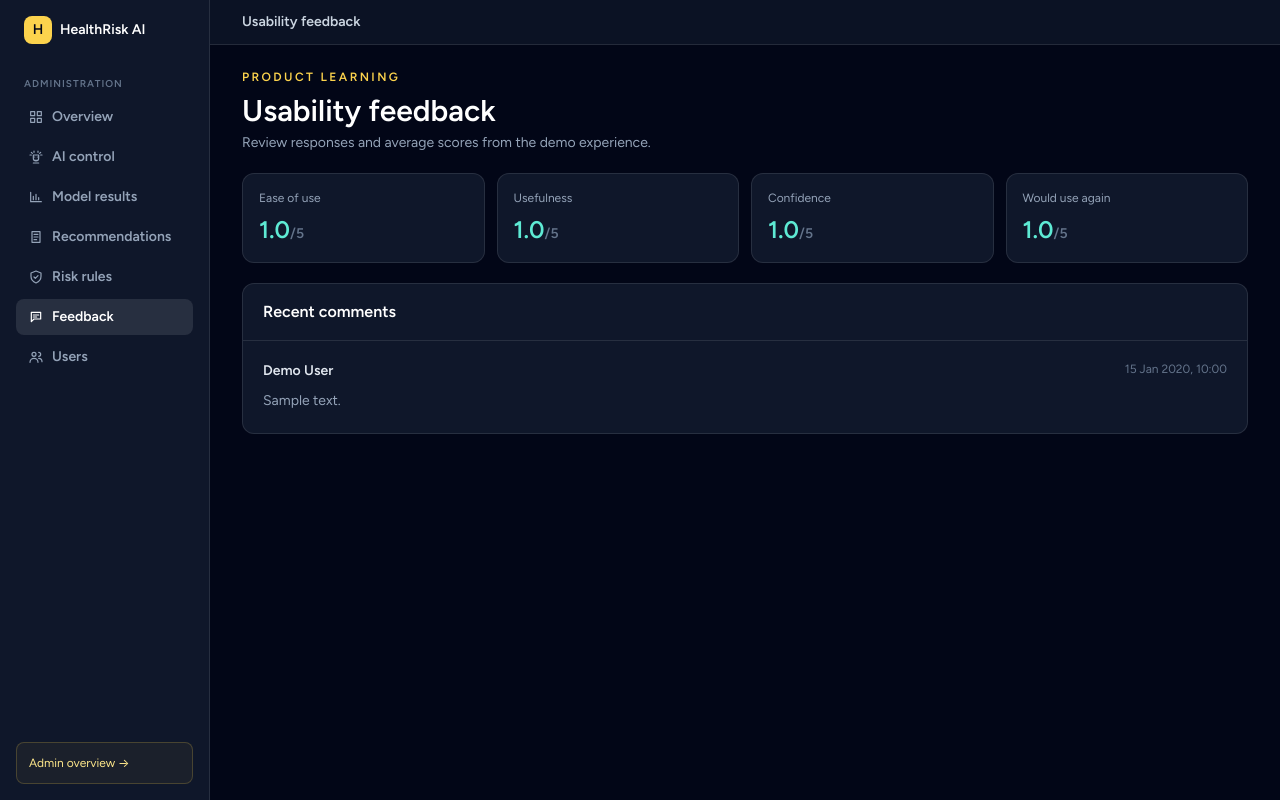
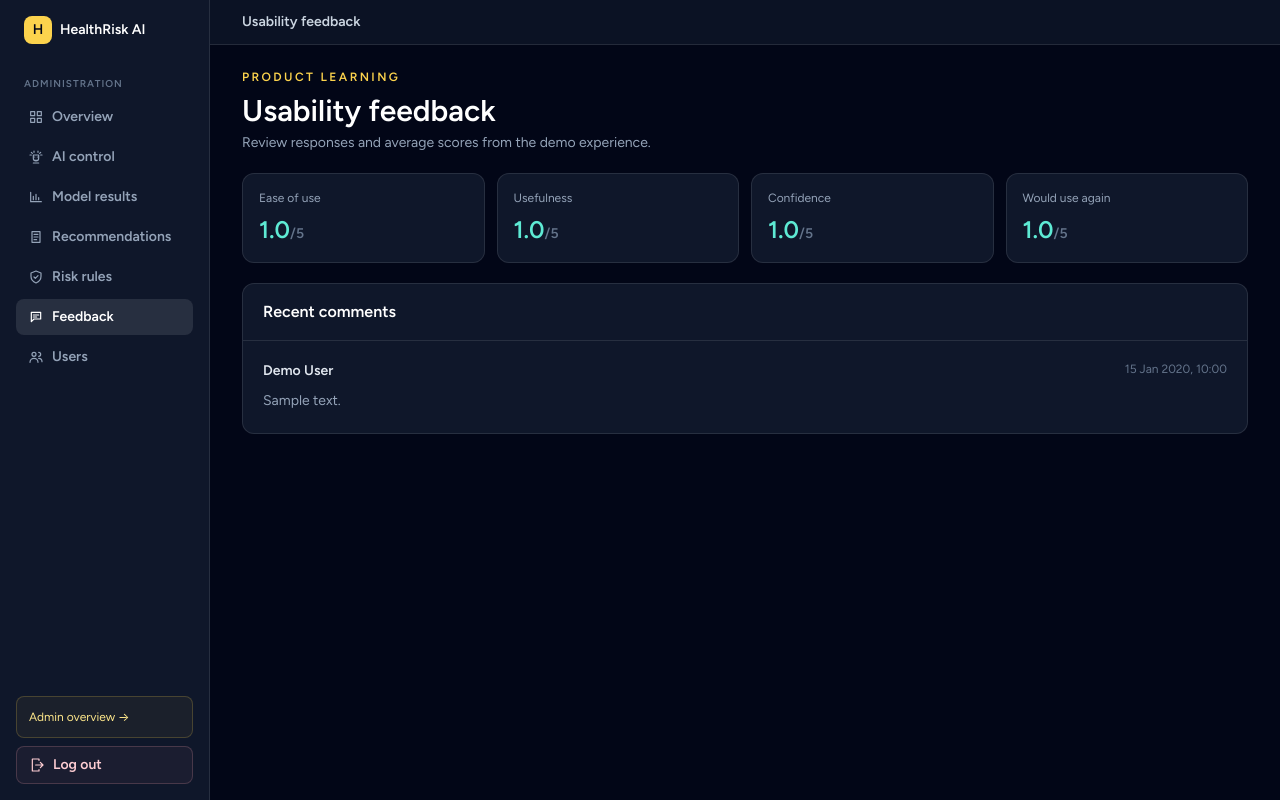
Before and after one commit to Jay-kod/HRAI, a Laravel app: page /admin/feedback in a window 1280 px wide. Run offline with Laravel 12, Linux system fonts and the light colour scheme; a user stored in the database is signed in; data comes from the database, SQL or seed files in the repository; tables that the repository leaves empty hold one stand-in row (values such as "Sample post"); style sheets or scripts are compiled from the project's sources; some libraries are stand-ins or nearby versions.

Commit message:
Add admin logout button
Co-authored-by: Copilot <223556219+Copilot@users.noreply.github.com>

```diff
--- a/resources/views/components/admin/sidebar.blade.php
+++ b/resources/views/components/admin/sidebar.blade.php
@@ -17,6 +17,9 @@
         <a href="{{ route('admin.feedback') }}" wire:navigate class="{{ $active === 'feedback' ? 'bg-white/10 text-white' : 'text-slate-400 hover:bg-white/5 hover:text-white' }} flex items-center gap-2 rounded-lg px-3 py-2 text-sm font-semibold"><svg class="h-4 w-4" aria-hidden="true" fill="none" stroke="currentColor" viewBox="0 0 24 24"><path stroke-linecap="round" stroke-linejoin="round" stroke-width="1.8" d="M5 5h14v10H9l-4 4V5Z"/><path stroke-linecap="round" stroke-linejoin="round" stroke-width="1.8" d="M8 9h8M8 12h5"/></svg><span>Feedback</span></a>
         <a href="{{ route('admin.users') }}" wire:navigate class="{{ $active === 'users' ? 'bg-white/10 text-white' : 'text-slate-400 hover:bg-white/5 hover:text-white' }} flex items-center gap-2 rounded-lg px-3 py-2 text-sm font-semibold"><svg class="h-4 w-4" aria-hidden="true" fill="none" stroke="currentColor" viewBox="0 0 24 24"><circle cx="9" cy="8" r="3" stroke-width="1.8"/><path stroke-linecap="round" stroke-linejoin="round" stroke-width="1.8" d="M3 20a6 6 0 0 1 12 0M16 11a3 3 0 1 0 0-6M16 14a5 5 0 0 1 5 5"/></svg><span>Users</span></a>
     </nav>
-    <a href="{{ route('admin.overview') }}" wire:navigate class="mt-auto rounded-lg border border-amber-300/20 bg-amber-300/5 p-3 text-xs text-amber-200">Admin overview &rarr;</a>
+    <div class="mt-auto space-y-2">
+        <a href="{{ route('admin.overview') }}" wire:navigate class="block rounded-lg border border-amber-300/20 bg-amber-300/5 p-3 text-xs text-amber-200">Admin overview &rarr;</a>
+        <livewire:admin.logout-button />
+    </div>
 </aside>
 </div>
--- /dev/null
+++ b/resources/views/livewire/admin/logout-button.blade.php
@@ -0,0 +1,46 @@
+<?php
+
+use App\Livewire\Actions\Logout;
+use Livewire\Volt\Component;
+
+new class extends Component
+{
+    public bool $confirming = false;
+
+    public function confirmLogout(): void
+    {
+        $this->confirming = true;
+    }
+
+    public function cancelLogout(): void
+    {
+        $this->confirming = false;
+    }
+
+    public function logout(Logout $logout): void
+    {
+        $logout();
+
+        $this->redirect(route('admin.login'), navigate: true);
+    }
+}; ?>
+
+<div>
+    <button type="button" wire:click="confirmLogout" class="flex w-full items-center gap-2 rounded-lg border border-rose-300/20 bg-rose-300/5 px-3 py-2 text-sm font-semibold text-rose-200 hover:bg-rose-300/10">
+        <svg class="h-4 w-4" aria-hidden="true" fill="none" stroke="currentColor" viewBox="0 0 24 24"><path stroke-linecap="round" stroke-linejoin="round" stroke-width="1.8" d="M15 5v-2H5v18h10v-2M10 12h11m0 0-4-4m4 4-4 4"/></svg>
+        <span>Log out</span>
+    </button>
+
+    @if ($confirming)
+        <div class="fixed inset-0 z-50 flex items-center justify-center bg-slate-950/70 px-4 backdrop-blur-sm" role="dialog" aria-modal="true" aria-labelledby="admin-logout-title">
+            <div class="w-full max-w-sm rounded-2xl border border-white/10 bg-slate-900 p-6 shadow-2xl">
+                <h2 id="admin-logout-title" class="text-lg font-bold text-white">Sign out of the admin workspace?</h2>
+                <p class="mt-2 text-sm leading-6 text-slate-400">You will return to the administrator login page.</p>
+                <div class="mt-6 flex justify-end gap-3">
+                    <button type="button" wire:click="cancelLogout" class="rounded-lg border border-white/10 px-4 py-2 text-sm font-semibold text-slate-300 hover:bg-white/5">Cancel</button>
+                    <button type="button" wire:click="logout" wire:loading.attr="disabled" class="rounded-lg bg-rose-500 px-4 py-2 text-sm font-bold text-white hover:bg-rose-400 disabled:opacity-60"><span wire:loading.remove>Log out</span><span wire:loading>Logging out...</span></button>
+                </div>
+            </div>
+        </div>
+    @endif
+</div>
```
Also changed, not shown: tests/Feature/AdminFeedbackTest.php (+13 -0 lines), docs/CHANGELOG.md.
